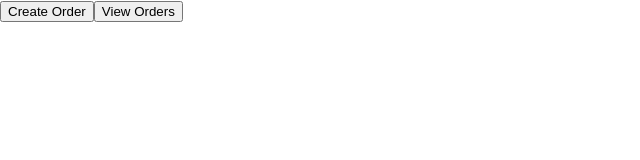
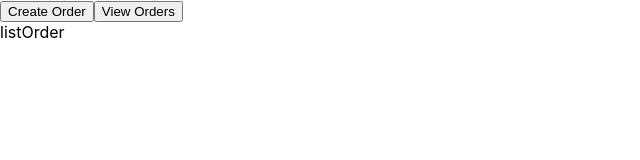
Before and after one commit to tangshanzang/Boxinator-Yang, a React (Create React App) app in the folder frontend/: page /listboxes in a window 1280 px wide. Shown: the top 160 px of the page, without its empty margins (0-640 px from the left). Built offline with nearby package versions, Linux system fonts and the light colour scheme.

Commit message:
can now navigate to different pages though navbar

```diff
--- a/frontend/src/App.js
+++ b/frontend/src/App.js
@@ -1,8 +1,17 @@
-import Header from './component/header/header'
+import { Routes, Route } from 'react-router-dom';
+import Header from './component/header/header';
+import CreateOrder from './pages/createOrder/createOrder';
+import ListOrder from './pages/listOrder/listOrder';
+
 function App() {
   return (
     <div className="App">
       <Header />
+
+      <Routes>
+        <Route path='/addbox' element={<CreateOrder />}></Route>
+        <Route path='/listboxes' element={<ListOrder />}></Route>
+      </Routes>
     </div>
   );
 }
--- a/frontend/src/index.js
+++ b/frontend/src/index.js
@@ -1,6 +1,6 @@
 import React from 'react';
 import ReactDOM from 'react-dom/client';
-import { BrowserRouter } from "react-router-dom"
+import { BrowserRouter } from "react-router-dom";
 import './index.css';
 import App from './App';
 import reportWebVitals from './reportWebVitals';
--- a/frontend/src/pages/listOrder/listOrder.jsx
+++ b/frontend/src/pages/listOrder/listOrder.jsx
@@ -0,0 +1,7 @@
+const listOrder = () => {
+  return (
+    <div>listOrder</div>
+  )
+}
+
+export default listOrder
```
